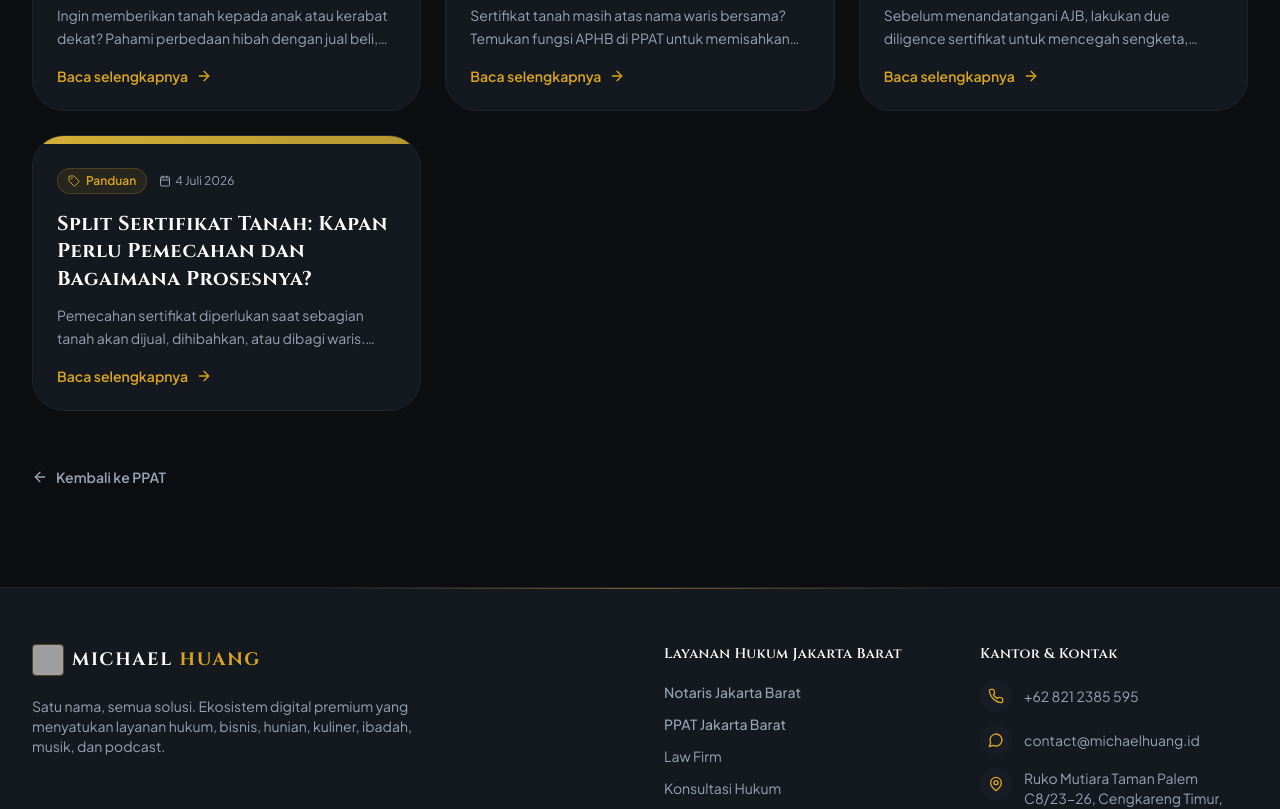
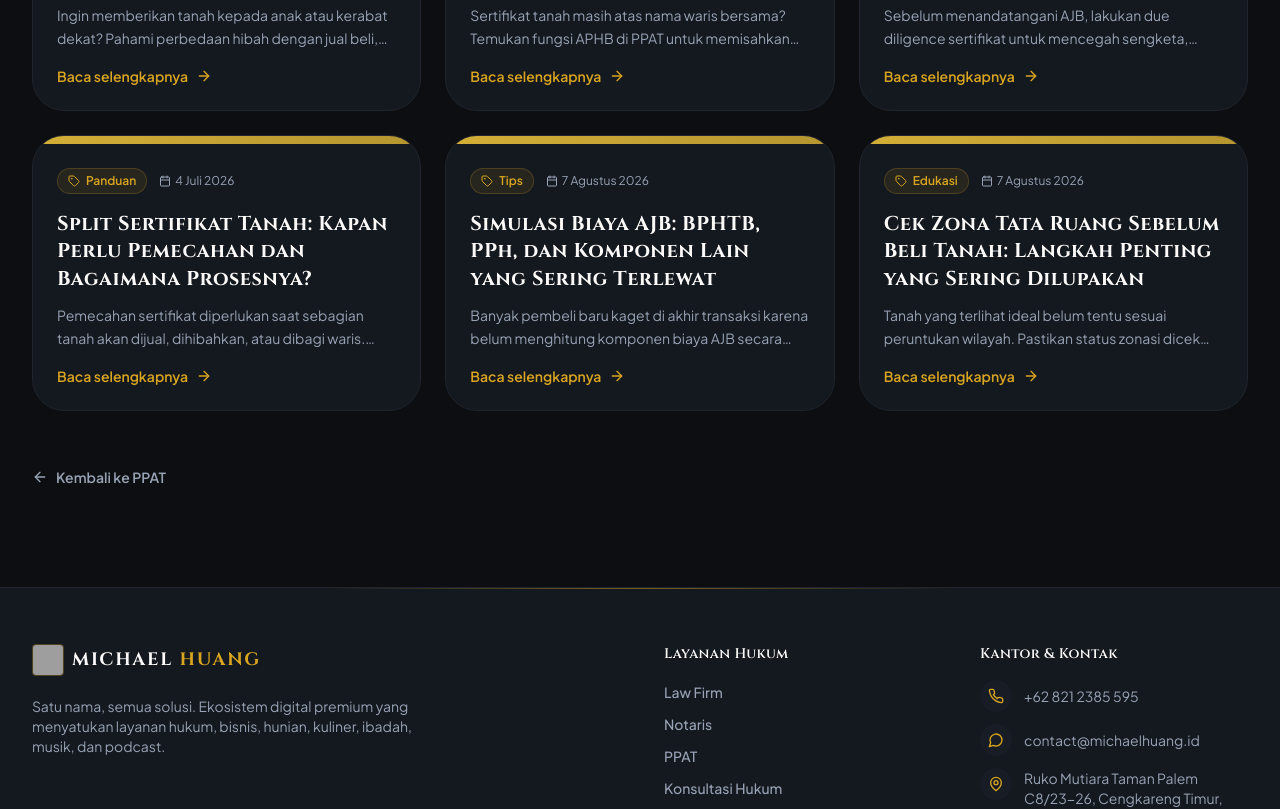
Before and after one commit to StevieAdrian/michael-huang, a Next.js app: page /ppat-michael/artikel in a window 1280 px wide. Shown: the part 820-1629 px from the top of the page. Built offline with nearby package versions, Linux system fonts and the light colour scheme; no server answers; grey boxes are pictures that could not be loaded.

Commit message:
refactor: cleanup code

```diff
--- a/src/app/constants/ppat-articles.ts
+++ b/src/app/constants/ppat-articles.ts
@@ -64,6 +64,24 @@ export const ppatArticles: Article[] = [
     date: "4 Juli 2026",
     category: "Panduan",
     slug: "split-sertifikat-tanah-proses",
+  },
+  {
+    id: "8",
+    title: "Simulasi Biaya AJB: BPHTB, PPh, dan Komponen Lain yang Sering Terlewat",
+    excerpt:
+      "Banyak pembeli baru kaget di akhir transaksi karena belum menghitung komponen biaya AJB secara utuh. Pelajari struktur biayanya dari awal.",
+    date: "7 Agustus 2026",
+    category: "Tips",
+    slug: "simulasi-biaya-ajb-bphtb-pph",
+  },
+  {
+    id: "9",
+    title: "Cek Zona Tata Ruang Sebelum Beli Tanah: Langkah Penting yang Sering Dilupakan",
+    excerpt:
+      "Tanah yang terlihat ideal belum tentu sesuai peruntukan wilayah. Pastikan status zonasi dicek sebelum transaksi agar rencana pembangunan tidak terhambat.",
+    date: "7 Agustus 2026",
+    category: "Edukasi",
+    slug: "cek-zona-tata-ruang-tanah",
   },
 ];
 
@@ -387,4 +405,88 @@ export const ppatArticleDetails: Record<string, ArticleDetail> = {
     ],
     tags: ["Split Sertifikat", "Pemecahan Tanah", "PPAT", "BPN"],
   },
+  "simulasi-biaya-ajb-bphtb-pph": {
+    slug: "simulasi-biaya-ajb-bphtb-pph",
+    category: "Tips",
+    readTime: "6 menit",
+    date: "7 Agustus 2026",
+    title:
+      "Simulasi Biaya AJB: BPHTB, PPh, dan Komponen Lain yang Sering Terlewat",
+    subtitle:
+      "Perencanaan biaya transaksi yang akurat membantu pembeli dan penjual menghindari kejutan finansial menjelang penandatanganan AJB.",
+    author: {
+      name: "Tim PPAT Dr. Michael, S.H., S.T., M.Kn., M.Th., Ph.D.",
+      role: "Transaction Advisory",
+    },
+    content: [
+      {
+        type: "paragraph",
+        text: "Dalam jual beli tanah, harga kesepakatan hanyalah satu bagian dari total biaya. Banyak pihak baru menghitung komponen lain di tahap akhir, sehingga proses tertunda karena dana belum siap.",
+      },
+      {
+        type: "heading",
+        text: "Komponen Biaya yang Perlu Disiapkan",
+      },
+      {
+        type: "list",
+        items: [
+          "BPHTB dari sisi perolehan hak pembeli.",
+          "PPh final dari sisi pengalihan hak penjual.",
+          "Biaya jasa PPAT dan administrasi pendukung.",
+          "Biaya pengecekan sertifikat dan proses balik nama.",
+        ],
+      },
+      {
+        type: "quote",
+        text: "Transaksi properti yang lancar dimulai dari kalkulasi biaya yang realistis sejak awal negosiasi.",
+      },
+      {
+        type: "paragraph",
+        text: "Sebelum menandatangani PPJB atau AJB, lakukan simulasi biaya bersama PPAT agar pembagian kewajiban pajak dan biaya administrasi jelas untuk kedua belah pihak.",
+      },
+    ],
+    tags: ["AJB", "BPHTB", "PPh", "PPAT"],
+  },
+  "cek-zona-tata-ruang-tanah": {
+    slug: "cek-zona-tata-ruang-tanah",
+    category: "Edukasi",
+    readTime: "6 menit",
+    date: "7 Agustus 2026",
+    title:
+      "Cek Zona Tata Ruang Sebelum Beli Tanah: Langkah Penting yang Sering Dilupakan",
+    subtitle:
+      "Kesesuaian zonasi menentukan apa yang boleh dibangun di atas bidang tanah. Pemeriksaan awal mencegah kerugian jangka panjang.",
+    author: {
+      name: "Tim Legal PPAT",
+      role: "Land Use Advisory",
+    },
+    content: [
+      {
+        type: "paragraph",
+        text: "Tidak sedikit transaksi tanah bermasalah karena pembeli baru mengetahui belakangan bahwa peruntukan lahannya tidak sesuai rencana. Zonasi adalah aspek legal yang harus diperiksa sebelum kesepakatan harga final.",
+      },
+      {
+        type: "heading",
+        text: "Kenapa Cek Zonasi Itu Krusial",
+      },
+      {
+        type: "list",
+        items: [
+          "Mengetahui jenis bangunan yang diperbolehkan di lokasi.",
+          "Menghindari risiko penolakan izin pembangunan.",
+          "Memastikan tanah sesuai kebutuhan bisnis atau hunian.",
+          "Mengurangi potensi sengketa administratif dengan pemerintah daerah.",
+        ],
+      },
+      {
+        type: "quote",
+        text: "Harga tanah bisa terlihat menarik, tetapi kepatuhan zonasi menentukan apakah tanah tersebut benar-benar bernilai bagi rencana Anda.",
+      },
+      {
+        type: "paragraph",
+        text: "Libatkan PPAT dan lakukan pengecekan data peruntukan wilayah sebelum pembayaran uang muka. Langkah ini sederhana, namun sangat menentukan keamanan investasi properti.",
+      },
+    ],
+    tags: ["Zonasi", "Tata Ruang", "PPAT", "Properti"],
+  },
 };
--- a/src/shared/components/footer.tsx
+++ b/src/shared/components/footer.tsx
@@ -39,32 +39,16 @@ export function Footer() {
           {/* Services Section */}
           <div>
             <h4 className="font-display font-semibold mb-4 text-foreground text-sm">
-              Layanan Hukum Jakarta Barat
+              Layanan Hukum
             </h4>
             <ul className="space-y-2 mb-6">
-              <li>
-                <Link
-                  href="/notaris-michael"
-                  className="text-muted-foreground hover:text-gold transition-colors text-sm font-medium"
-                >
-                  Notaris Jakarta Barat
-                </Link>
-              </li>
-              <li>
-                <Link
-                  href="/ppat-michael"
-                  className="text-muted-foreground hover:text-gold transition-colors text-sm font-medium"
-                >
-                  PPAT Jakarta Barat
-                </Link>
-              </li>
-              {legalNavItems.filter(i => i.path !== "/notaris-michael" && i.path !== "/ppat-michael").map((item) => (
+              {legalNavItems.map((item) => (
                 <li key={item.path}>
                   <Link
                     href={item.path}
-                    className="text-muted-foreground hover:text-gold transition-colors text-sm"
+                    className="text-muted-foreground hover:text-gold transition-colors text-sm font-medium"
                   >
-                    {item.name}
+                    {item.footerName || item.name}
                   </Link>
                 </li>
               ))}
```
